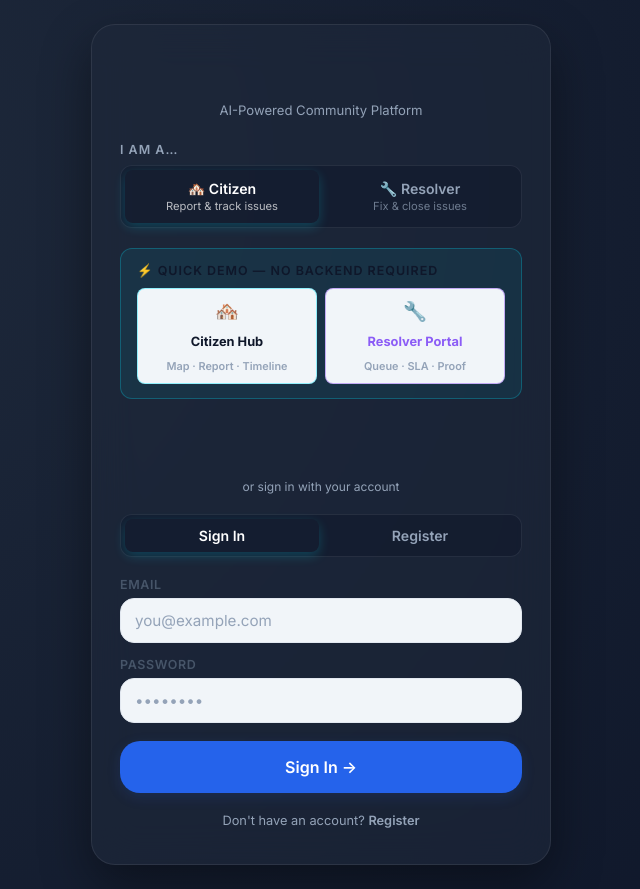
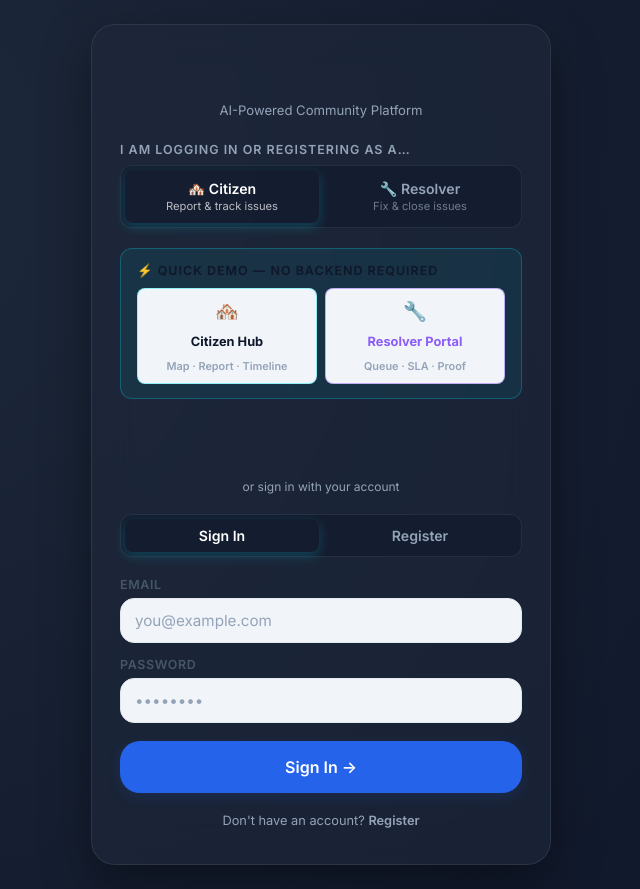
Before and after one commit to yash1746/Civicgrid, a React (Vite) app in the folder frontend/: page /login in a window 1280 px wide. Shown: the whole page, without its empty margins (319-959 px from the left). Built offline with nearby package versions, Linux system fonts and the light colour scheme; no server answers.

Commit message:
style: clarify role picker label description in Login.jsx

```diff
--- a/frontend/src/pages/Login.jsx
+++ b/frontend/src/pages/Login.jsx
@@ -139,7 +139,7 @@ export default function Login() {
         <div style={{ marginBottom: '20px' }}>
           <p style={{ fontSize: '0.78rem', color: 'var(--text-muted)', marginBottom: '8px',
                       textTransform: 'uppercase', letterSpacing: '1px', fontWeight: 600 }}>
-            I am a…
+            I am logging in or registering as a…
           </p>
           <div className="role-switcher" style={{ marginBottom: 0 }}>
             {[
```
